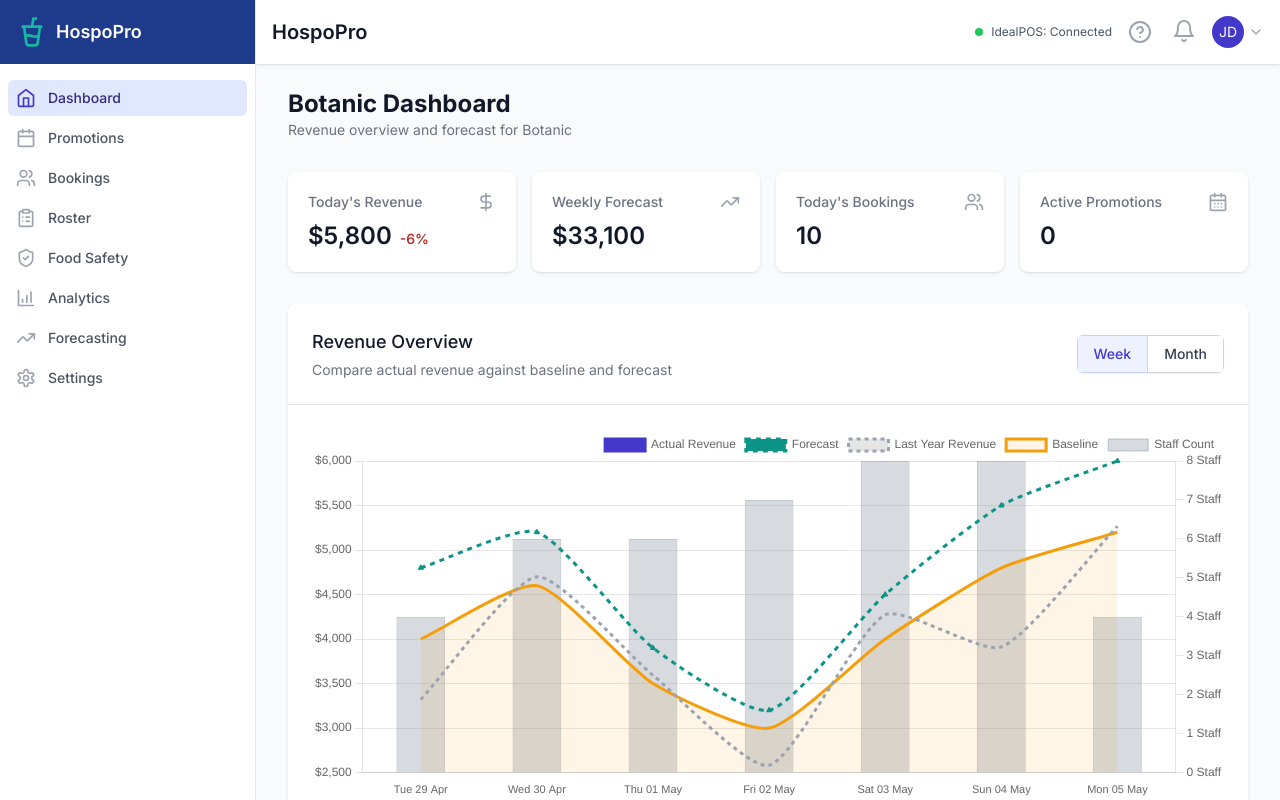
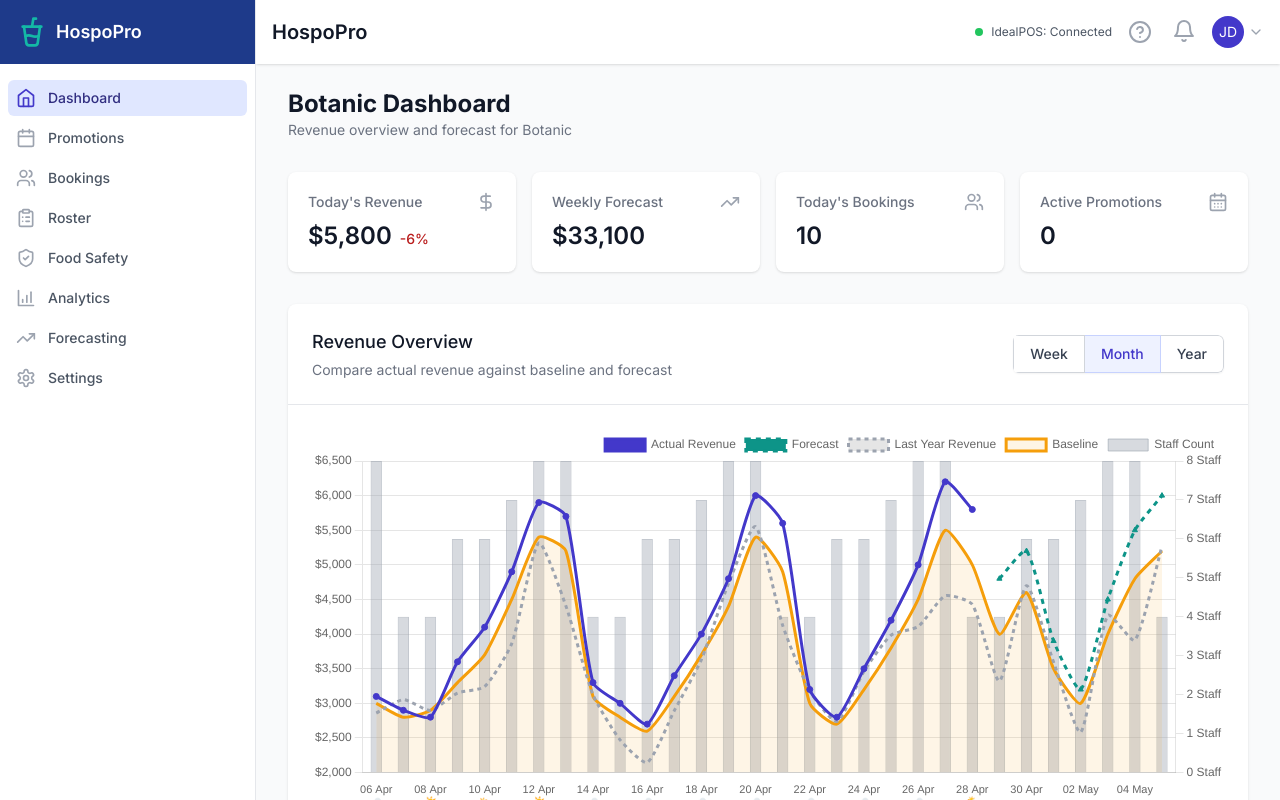
Before and after one commit to ricki2828/HospoPro, a React (Vite) app: page / in a window 1280 px wide. Shown: the top 800 px of the page. Built offline with nearby package versions, Linux system fonts and the light colour scheme; no server answers.

Commit message:
feat(Dashboard): Add year view to Revenue Overview chart

```diff
--- a/src/components/RevenueChart.tsx
+++ b/src/components/RevenueChart.tsx
@@ -18,7 +18,7 @@ import {
 import type { Tick, ActiveElement, ChartEvent } from 'chart.js';
 import { Chart, getElementsAtEvent } from 'react-chartjs-2';
 import { RevenueChartDataPoint } from '../types';
-import { format, parseISO, startOfWeek, endOfMonth, isWithinInterval } from 'date-fns';
+import { format, parseISO, startOfWeek, endOfMonth, isWithinInterval, subYears } from 'date-fns';
 import { useRef } from 'react';
 import type { MouseEvent } from 'react';
 
@@ -38,7 +38,7 @@ ChartJS.register(
 
 interface RevenueChartProps {
   data: RevenueChartDataPoint[];
-  viewMode: 'week' | 'month';
+  viewMode: 'week' | 'month' | 'year';
   onDateClick: (date: string) => void;
 }
 
@@ -68,39 +68,42 @@ export default function RevenueChart({ data: chartInputData, viewMode, onDateCli
 
   if (viewMode === 'week') {
     displayData = filteredData.slice(-7);
+  } else if (viewMode === 'month') {
+    displayData = filteredData.slice(-30);
   } else {
-    displayData = filteredData.slice(-30);
+    displayData = filteredData.slice(-365);
   }
 
-  const data: ChartData<any> = {
+  const chartDataConfig: ChartData<any> = {
     labels: displayData.map(item => item.date),
     datasets: [
       {
         type: 'line' as const,
         label: 'Actual Revenue',
-        data: displayData.map((item) => item.amount),
+        data: displayData.map((item) => item.amount ?? null),
         borderColor: '#4338CA',
         backgroundColor: '#4338CA',
-        pointRadius: 3,
-        tension: 0.2,
+        pointRadius: viewMode === 'year' ? 1 : 3,
+        tension: viewMode === 'year' ? 0.4 : 0.2,
         yAxisID: 'y',
         order: 1,
       },
       {
         type: 'line' as const,
         label: 'Last Year Revenue',
-        data: displayData.map((item) => item.lastYearAmount),
+        data: displayData.map((item) => item.lastYearAmount ?? null),
         borderColor: '#9CA3AF',
         borderDash: [4, 4],
-        pointRadius: 0,
-        tension: 0.2,
+        pointRadius: viewMode === 'year' ? 0 : 0,
+        tension: viewMode === 'year' ? 0.4 : 0.2,
         yAxisID: 'y',
         order: 2,
       },
+      ...(viewMode !== 'year' ? [
         {
           type: 'line' as const,
           label: 'Forecast',
-        data: displayData.map((item) => item.forecast || null),
+          data: displayData.map((item) => item.forecast ?? null),
           borderColor: '#0D9488',
           backgroundColor: '#0D9488',
           pointRadius: 3,
@@ -113,7 +116,7 @@ export default function RevenueChart({ data: chartInputData, viewMode, onDateCli
         {
           type: 'line' as const,
           label: 'Baseline',
-        data: displayData.map((item) => item.baseline),
+          data: displayData.map((item) => item.baseline ?? null),
           borderColor: '#F59E0B',
           backgroundColor: 'rgba(245, 158, 11, 0.1)',
           pointRadius: 0,
@@ -125,7 +128,7 @@ export default function RevenueChart({ data: chartInputData, viewMode, onDateCli
         {
           type: 'bar' as const,
           label: 'Staff Count',
-        data: displayData.map((item) => item.staffCount),
+          data: displayData.map((item) => item.staffCount ?? 0),
           backgroundColor: 'rgba(156, 163, 175, 0.4)',
           borderColor: 'rgba(156, 163, 175, 0.6)',
           borderWidth: 1,
@@ -134,6 +137,7 @@ export default function RevenueChart({ data: chartInputData, viewMode, onDateCli
           barPercentage: 0.6,
           categoryPercentage: 0.7,
         },
+      ] : []),
     ],
   };
 
@@ -153,6 +157,7 @@ export default function RevenueChart({ data: chartInputData, viewMode, onDateCli
   const options: ChartOptions<any> = {
     responsive: true,
     maintainAspectRatio: false,
+    onClick: handleClick,
     plugins: {
       legend: {
         position: 'top',
@@ -196,14 +201,13 @@ export default function RevenueChart({ data: chartInputData, viewMode, onDateCli
           },
         },
       },
+      ...(viewMode !== 'year' ? {
         y1: {
           type: 'linear' as const,
           display: true,
           position: 'right' as const,
           beginAtZero: true,
-        grid: {
-          drawOnChartArea: false,
-        },
+          grid: { drawOnChartArea: false },
           ticks: {
             precision: 0,
             callback: function(value: string | number) {
@@ -211,28 +215,42 @@ export default function RevenueChart({ data: chartInputData, viewMode, onDateCli
             },
           },
         },
+      } : { y1: { display: false } }),
       x: {
         grid: {
           display: false,
         },
         ticks: {
           callback: function(this: Tick, tickValue: string | number, index: number): string | string[] {
-            const dateStr = displayData[index]?.date;
-            if (!dateStr) return '';
+            const dataPoint = displayData[index];
+            if (!dataPoint || !dataPoint.date) return '';
 
-            const dateLabel = format(parseISO(dateStr), viewMode === 'week' ? 'EEE dd MMM' : 'dd MMM');
+            let dateLabel = dataPoint.date; // Fallback label
+            try {
+                const parsedDate = parseISO(dataPoint.date);
+                if (viewMode === 'week') {
+                    dateLabel = format(parsedDate, 'EEE dd MMM');
+                } else if (viewMode === 'month') {
+                    dateLabel = format(parsedDate, 'dd MMM');
+                } else { // year
+                    dateLabel = format(parsedDate, 'MMM yy');
+                }
+            } catch (e) {
+                console.error("Error parsing date for chart label:", dataPoint.date, e);
+                // Keep dateLabel as the original string on error
+            }
 
-            const weatherIcon = displayData[index]?.weatherIcon;
-            const emoji = getWeatherEmoji(weatherIcon);
+            // No weather icon for year view
+            const emoji = viewMode !== 'year' ? getWeatherEmoji(dataPoint.weatherIcon) : '';
 
-            return [dateLabel, emoji];
+            // Return label or array [label, emoji]
+            return emoji ? [dateLabel, emoji] : dateLabel;
           },
-          font: {
-             size: 11,
-          },
-           maxRotation: 0,
-           minRotation: 0,
-           autoSkip: false,
+          font: { size: 11 },
+          maxRotation: viewMode === 'year' ? 45 : 0,
+          minRotation: viewMode === 'year' ? 45 : 0,
+          autoSkip: true,
+          maxTicksLimit: viewMode === 'year' ? 12 : undefined,
         },
       },
     },
@@ -245,7 +263,7 @@ export default function RevenueChart({ data: chartInputData, viewMode, onDateCli
 
   return (
     <div className="h-96">
-      <Chart ref={chartRef} type='bar' data={data} options={options} onClick={handleClick} />
+      <Chart ref={chartRef} type='bar' data={chartDataConfig} options={options} onClick={handleClick} />
     </div>
   );
 }
--- a/src/pages/Dashboard.tsx
+++ b/src/pages/Dashboard.tsx
@@ -33,7 +33,7 @@ const formatNZD = (value: number) => {
 };
 
 export default function Dashboard() {
-  const [viewMode, setViewMode] = useState<'week' | 'month'>('week');
+  const [viewMode, setViewMode] = useState<'week' | 'month' | 'year'>('month');
   const [liveWeatherData, setLiveWeatherData] = useState<WeatherData[]>([]);
   const [isLoadingWeather, setIsLoadingWeather] = useState(true);
   const [comparisonDate, setComparisonDate] = useState<string | null>(null);
@@ -253,7 +253,7 @@ export default function Dashboard() {
             </p>
           </div>
           <div className="mt-3 sm:mt-0">
-            <div className="flex rounded-md shadow-sm overflow-hidden" role="group">
+            <div className="inline-flex rounded-md shadow-sm overflow-hidden" role="group">
               <button
                 type="button"
                 className={`px-4 py-2 text-sm font-medium border ${
@@ -276,6 +276,17 @@ export default function Dashboard() {
               >
                 Month
               </button>
+              <button
+                type="button"
+                className={`px-4 py-2 text-sm font-medium border border-l-0 rounded-r-md ${
+                  viewMode === 'year'
+                    ? 'bg-primary-50 text-primary-700 border-primary-200'
+                    : 'bg-white text-gray-700 border-gray-300 hover:bg-gray-50'
+                }`}
+                onClick={() => setViewMode('year')}
+              >
+                Year
+              </button>
             </div>
           </div>
         </div>
@@ -291,7 +302,7 @@ export default function Dashboard() {
           <div className="bg-white shadow rounded-lg overflow-hidden min-h-[200px]">
             <div className="p-4 border-b border-gray-200 flex items-center justify-between">
               <h2 className="text-lg font-medium text-gray-900">
-                {viewMode === 'week' ? '7-Day Weather' : 'Monthly Weather'}
+                {viewMode === 'week' ? '7-Day Weather' : viewMode === 'month' ? 'Monthly Weather' : 'Yearly Weather'}
               </h2>
               <Droplets className="h-5 w-5 text-gray-400" />
             </div>
@@ -337,7 +348,7 @@ export default function Dashboard() {
           {/* Forecast Cards */}
           <div>
             <h2 className="text-lg font-medium text-gray-900 mb-3">
-              Revenue Forecast ({viewMode === 'week' ? 'Next 4 Days' : 'Next 14 Days'})
+              Revenue Forecast ({viewMode === 'week' ? 'Next 4 Days' : viewMode === 'month' ? 'Next 14 Days' : 'Next Year'})
             </h2>
             <div className="grid grid-cols-1 sm:grid-cols-2 lg:grid-cols-4 gap-4">
               {upcomingForecasts.map((forecast) => (
```
Lines whose indentation alone changed are shown as unchanged.
